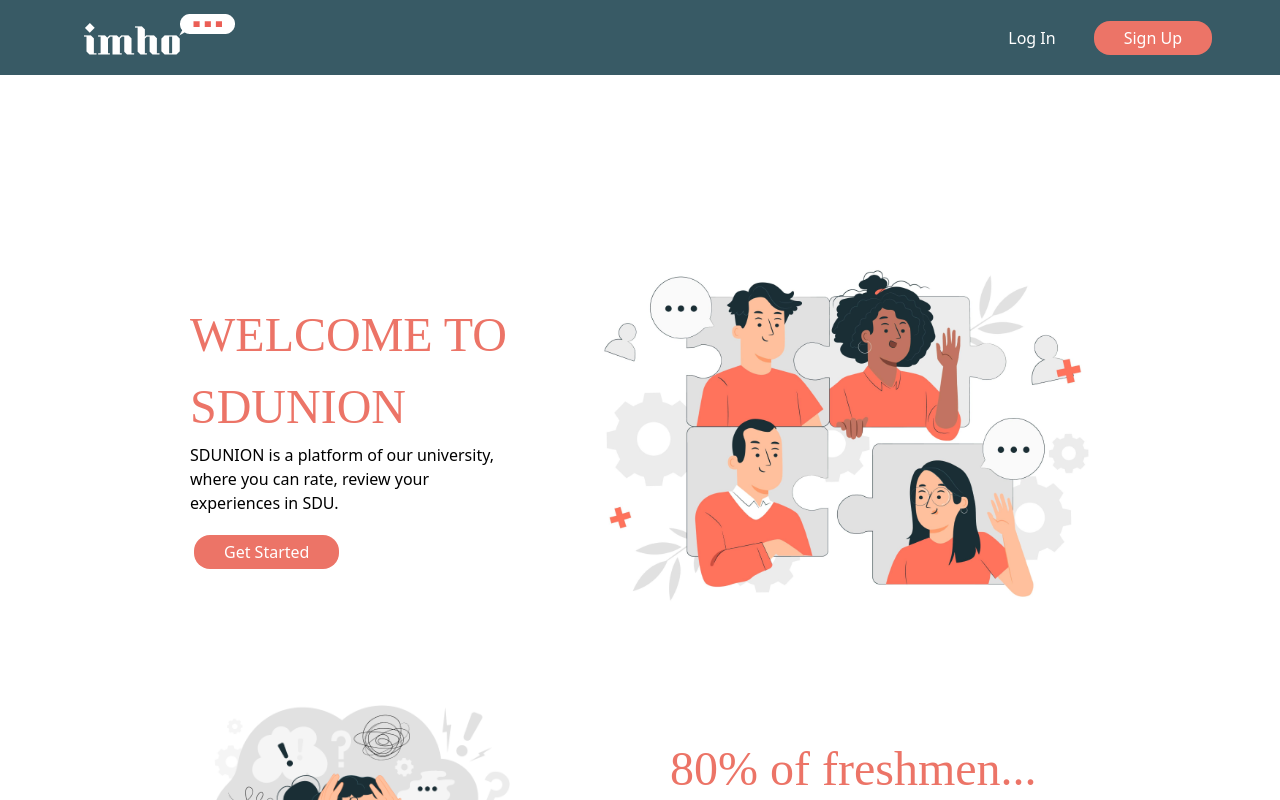
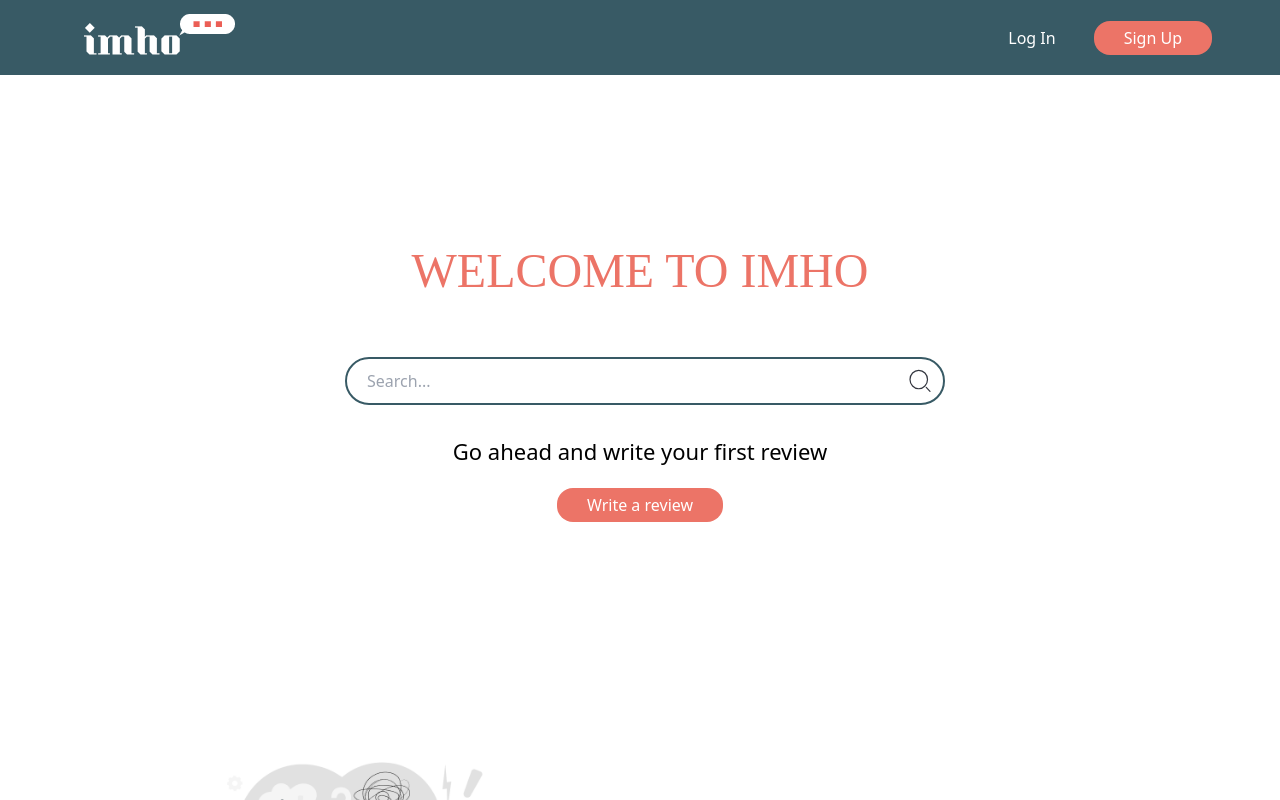
Before and after one commit to DarishDaudekenkyzy/Diploma-Project, a React (Vite) app in the folder ReviewAppProject/imho_frontend/imho/: page / in a window 1280 px wide. Shown: the top 800 px of the page. Built offline with nearby package versions, Linux system fonts and the light colour scheme.

Commit message:
Added search bar to the main page

```diff
--- a/ReviewAppProject/imho_frontend/imho/src/components/Hero.jsx
+++ b/ReviewAppProject/imho_frontend/imho/src/components/Hero.jsx
@@ -3,25 +3,25 @@
 import '../index.css';
 
 import main_people from '../assets/main_people.png';
+import search from '../assets/search.svg'
 import { Link } from 'react-router-dom';
 
 const Hero = () => {
   return (
-    <section className={`flex justify-center items-center pt-[80px]  mt-[100px]`}>
-      <div className={``}>
-        <p className={`text-EC7467 text-[48px] font-[KumarOne] w-[400px]`}>WELCOME TO SDUNION</p>
-        <p className={`w-[320px]`}>SDUNION is a platform of our university,
-           where you can rate, review your experiences
-           in SDU.
-        </p>
+    <section className={`flex flex-col items-center pt-[80px]  mt-[80px]`}>
+        <p className={`text-EC7467 text-[48px] font-[KumarOne] mb-[50px]`}>WELCOME TO IMHO</p>
+        <form className="flex">
+          <input className="w-[600px] border-[2px] border-primary
+          py-[10px] px-[20px] rounded-[30px] mb-[30px] outline-0 appearance-none" type="search" placeholder="Search..." />
+          <button className="ml-[-40px] mt-[-30px]" type="submit">
+            <img className="w-[30px]" src={search} alt=""/>
+          </button>
+        </form>
+        <p className="text-[22px]" type="submit">Go ahead and write your first review</p>
         <Link to="/account">
           <button className="text-white mx-1 bg-EC7467
-          px-[30px] py-[5px] rounded-2xl mt-[20px]">Get Started</button>
+          px-[30px] py-[5px] rounded-2xl mt-[20px]">Write a review</button>
         </Link>
-      </div>
-      <div>
-        <img class="img-responsive w-[500px]" src={main_people} alt="main_desc" />
-      </div>
     </section>
   )
 }
--- a/ReviewAppProject/imho_frontend/imho/src/components/Statistics.jsx
+++ b/ReviewAppProject/imho_frontend/imho/src/components/Statistics.jsx
@@ -5,7 +5,7 @@
 
 const Statistics = () => {
   return (
-    <section className={`flex justify-center items-center pt-[80px]`}>
+    <section className={`flex h-[700px] justify-center items-center pt-[80px]`}>
       <div class="mr-[80px]">
         <img class="img-responsive w-[300px]" src={main_desc} alt="main_desc"/>
       </div>
--- a/ReviewAppProject/imho_frontend/imho/src/index.css
+++ b/ReviewAppProject/imho_frontend/imho/src/index.css
@@ -142,3 +142,10 @@
 /* header button {
   font-family: 'Darker Grotesque';
 } */
+
+input[type="search"]::-webkit-search-decoration,
+input[type="search"]::-webkit-search-cancel-button,
+input[type="search"]::-webkit-search-results-button,
+input[type="search"]::-webkit-search-results-decoration {
+  -webkit-appearance:none;
+}
```
Also changed, not shown: ReviewAppProject/imho_frontend/imho/src/assets/search.svg (added).
